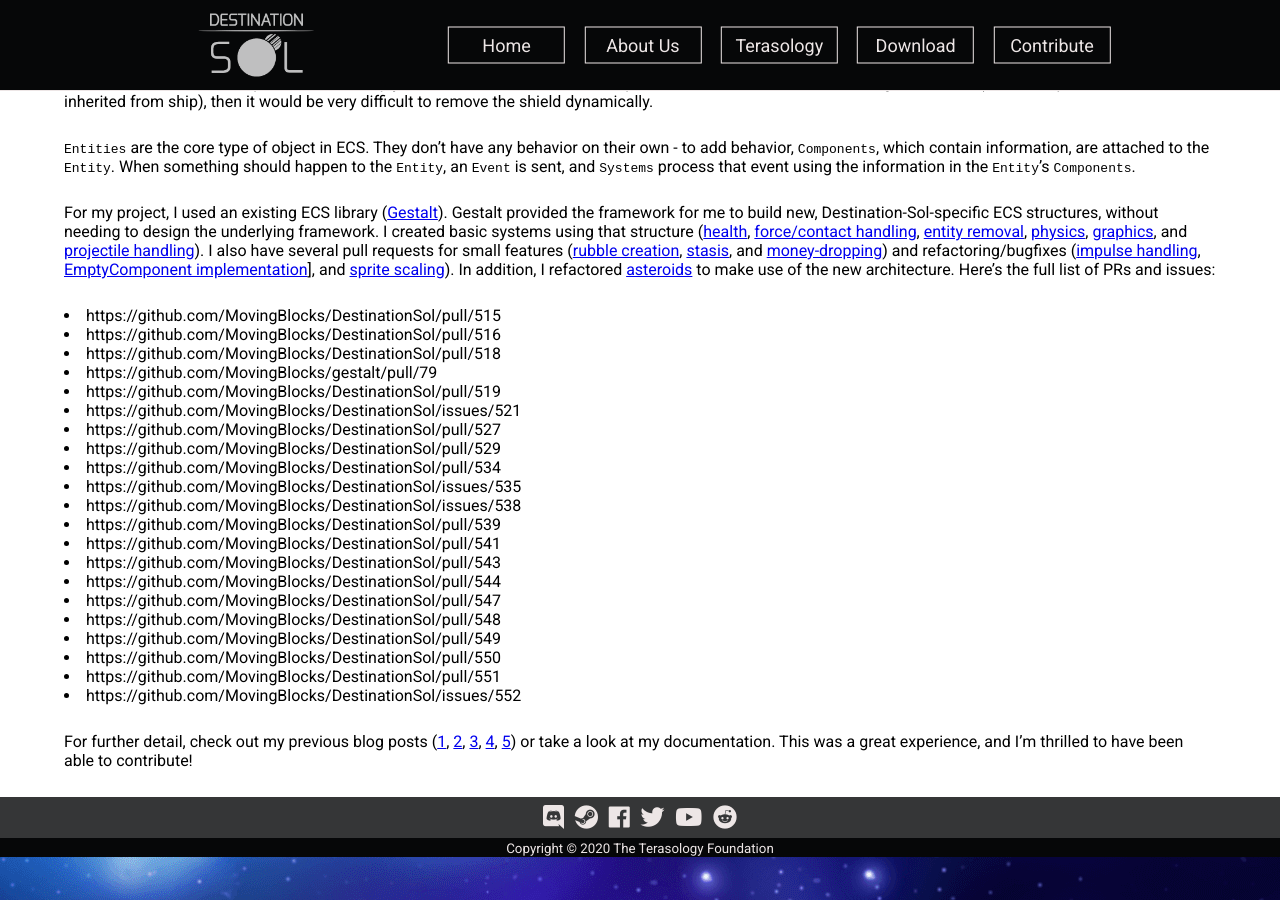
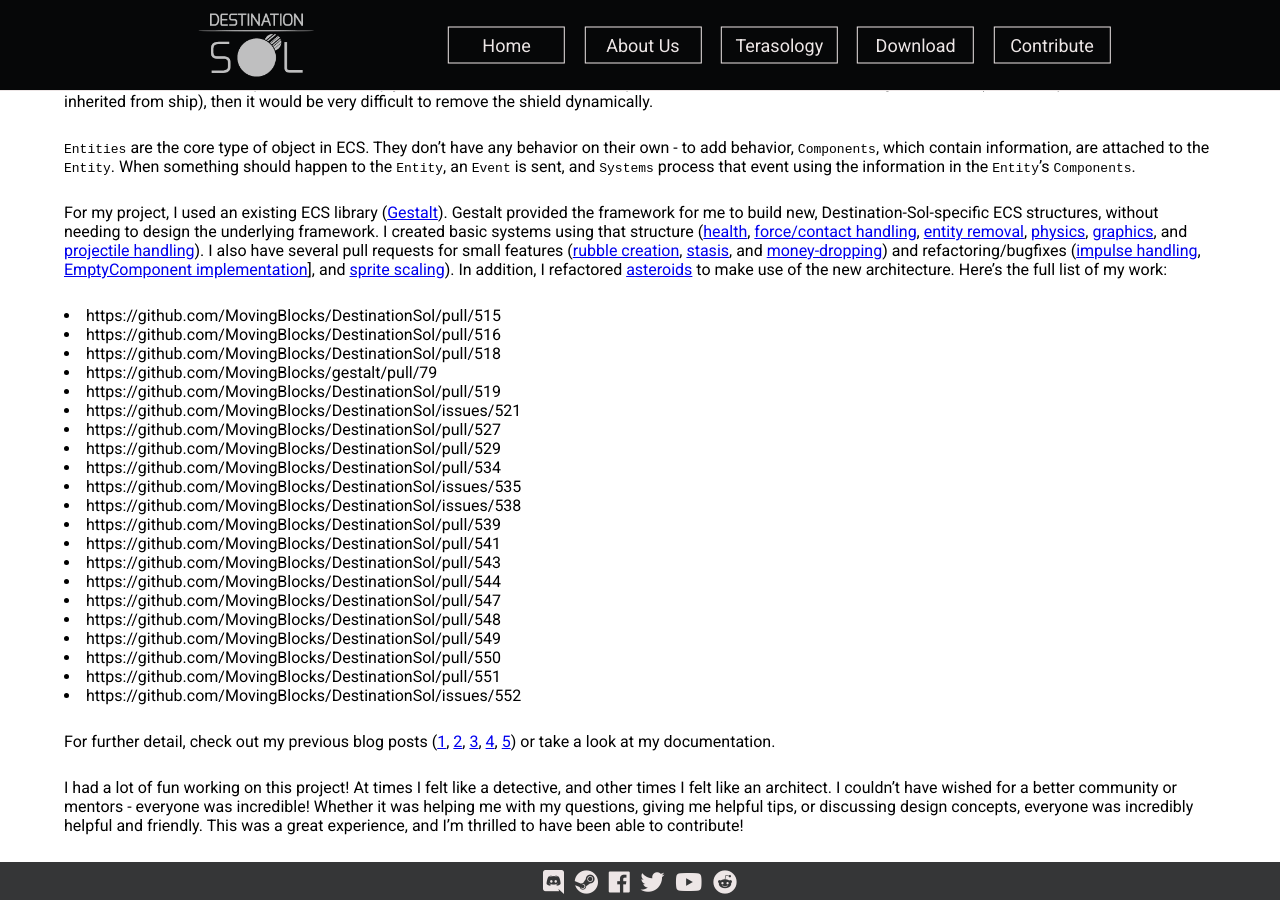
Before and after one commit to DestinationSol/DestinationSol.github.io, a Jekyll site: the page built from _posts/2020-08-27-gsoc-wrap-up.md, in a window 1280 px wide and 900 px high, scrolled down 800 px. Built offline with Jekyll 4.4.1, drawn with Linux system fonts in a browser that asks for light colours; nearby versions of some CDN libraries.

Commit message:
Added personal statement

```diff
--- a/_posts/2020-08-27-gsoc-wrap-up.md
+++ b/_posts/2020-08-27-gsoc-wrap-up.md
@@ -15,7 +15,7 @@ For example, in order to construct a ship with a shield, an entity would be give
 
 `Entities` are the core type of object in ECS. They don't have any behavior on their own - to add behavior, `Components`, which contain information, are attached to the `Entity`. When something should happen to the `Entity`, an `Event` is sent, and `Systems` process that event using the information in the `Entity`'s `Components`.
 
-For my project, I used an existing ECS library ([Gestalt](https://github.com/MovingBlocks/gestalt)). Gestalt provided the framework for me to build new, Destination-Sol-specific ECS structures, without needing to design the underlying framework. I created basic systems using that structure ([health](https://github.com/MovingBlocks/DestinationSol/pull/515), [force/contact handling](https://github.com/MovingBlocks/DestinationSol/pull/516), [entity removal](https://github.com/MovingBlocks/DestinationSol/pull/519), [physics](https://github.com/MovingBlocks/DestinationSol/pull/522), [graphics](https://github.com/MovingBlocks/DestinationSol/pull/541), and [projectile handling](https://github.com/MovingBlocks/DestinationSol/pull/548)). I also have several pull requests for small features ([rubble creation](https://github.com/MovingBlocks/DestinationSol/pull/550), [stasis](https://github.com/MovingBlocks/DestinationSol/pull/518), and [money-dropping](https://github.com/MovingBlocks/DestinationSol/pull/529)) and refactoring/bugfixes ([impulse handling](https://github.com/MovingBlocks/DestinationSol/pull/549), [EmptyComponent implementation](https://github.com/MovingBlocks/DestinationSol/pull/547)], and [sprite scaling](https://github.com/MovingBlocks/DestinationSol/pull/551)). In addition, I refactored [asteroids](https://github.com/MovingBlocks/DestinationSol/pull/543) to make use of the new architecture. Here's the full list of PRs and issues:
+For my project, I used an existing ECS library ([Gestalt](https://github.com/MovingBlocks/gestalt)). Gestalt provided the framework for me to build new, Destination-Sol-specific ECS structures, without needing to design the underlying framework. I created basic systems using that structure ([health](https://github.com/MovingBlocks/DestinationSol/pull/515), [force/contact handling](https://github.com/MovingBlocks/DestinationSol/pull/516), [entity removal](https://github.com/MovingBlocks/DestinationSol/pull/519), [physics](https://github.com/MovingBlocks/DestinationSol/pull/522), [graphics](https://github.com/MovingBlocks/DestinationSol/pull/541), and [projectile handling](https://github.com/MovingBlocks/DestinationSol/pull/548)). I also have several pull requests for small features ([rubble creation](https://github.com/MovingBlocks/DestinationSol/pull/550), [stasis](https://github.com/MovingBlocks/DestinationSol/pull/518), and [money-dropping](https://github.com/MovingBlocks/DestinationSol/pull/529)) and refactoring/bugfixes ([impulse handling](https://github.com/MovingBlocks/DestinationSol/pull/549), [EmptyComponent implementation](https://github.com/MovingBlocks/DestinationSol/pull/547)], and [sprite scaling](https://github.com/MovingBlocks/DestinationSol/pull/551)). In addition, I refactored [asteroids](https://github.com/MovingBlocks/DestinationSol/pull/543) to make use of the new architecture. Here's the full list of my work:
 
 - https://github.com/MovingBlocks/DestinationSol/pull/515
 - https://github.com/MovingBlocks/DestinationSol/pull/516
@@ -39,4 +39,6 @@ For my project, I used an existing ECS library ([Gestalt](https://github.com/Mov
 - https://github.com/MovingBlocks/DestinationSol/pull/551
 - https://github.com/MovingBlocks/DestinationSol/issues/552
 
-For further detail, check out my previous blog posts ([1](http://destinationsol.org/2020/06/01/gsoc-project.html), [2](http://destinationsol.org/2020/06/15/core-entity-structure.html), [3](http://destinationsol.org/2020/07/01/finished-core-structures.html), [4](http://destinationsol.org/2020/07/20/basic-ecs-structures.html), [5](http://destinationsol.org/2020/08/10/working-asteroids.html)) or take a look at my documentation. This was a great experience, and I'm thrilled to have been able to contribute!
+For further detail, check out my previous blog posts ([1](http://destinationsol.org/2020/06/01/gsoc-project.html), [2](http://destinationsol.org/2020/06/15/core-entity-structure.html), [3](http://destinationsol.org/2020/07/01/finished-core-structures.html), [4](http://destinationsol.org/2020/07/20/basic-ecs-structures.html), [5](http://destinationsol.org/2020/08/10/working-asteroids.html)) or take a look at my documentation.
+
+I had a lot of fun working on this project! At times I felt like a detective, and other times I felt like an architect. I couldn't have wished for a better community or mentors - everyone was incredible! Whether it was helping me with my questions, giving me helpful tips, or discussing design concepts, everyone was incredibly helpful and friendly. This was a great experience, and I'm thrilled to have been able to contribute!
```
